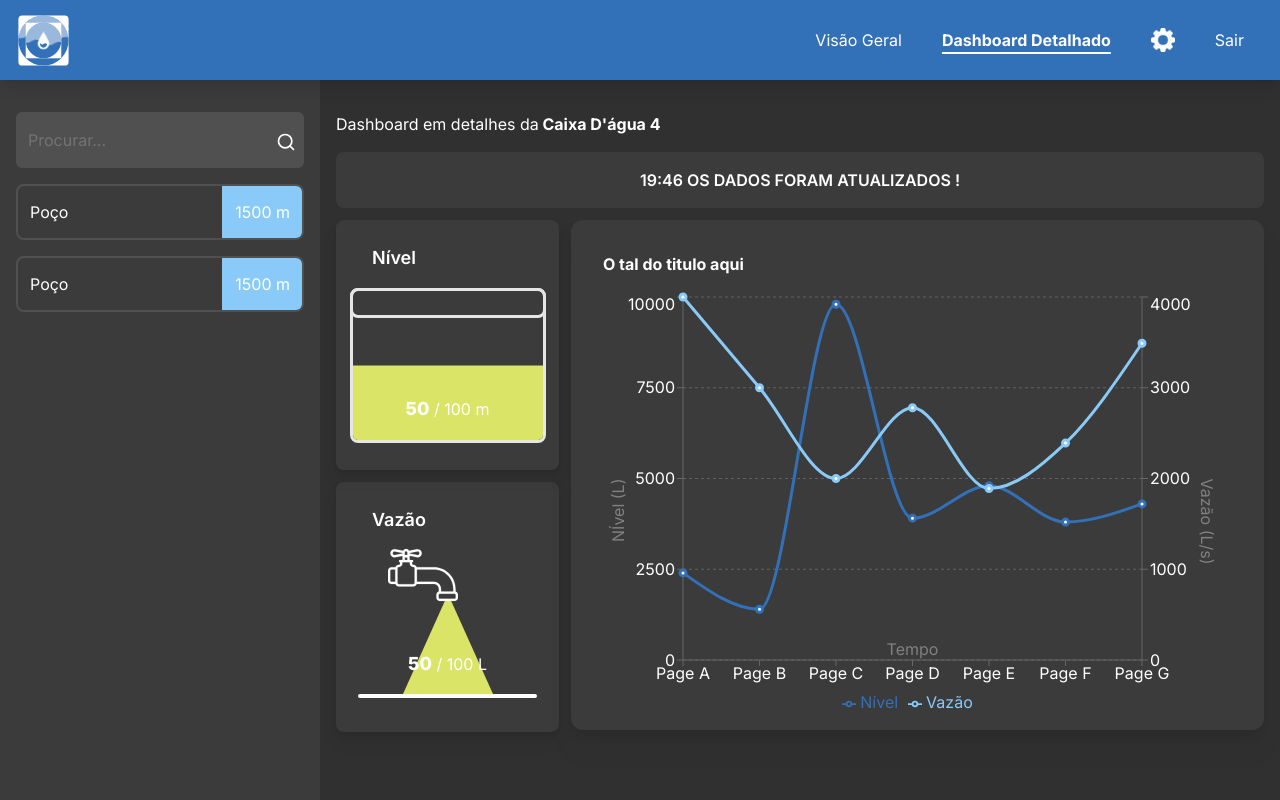
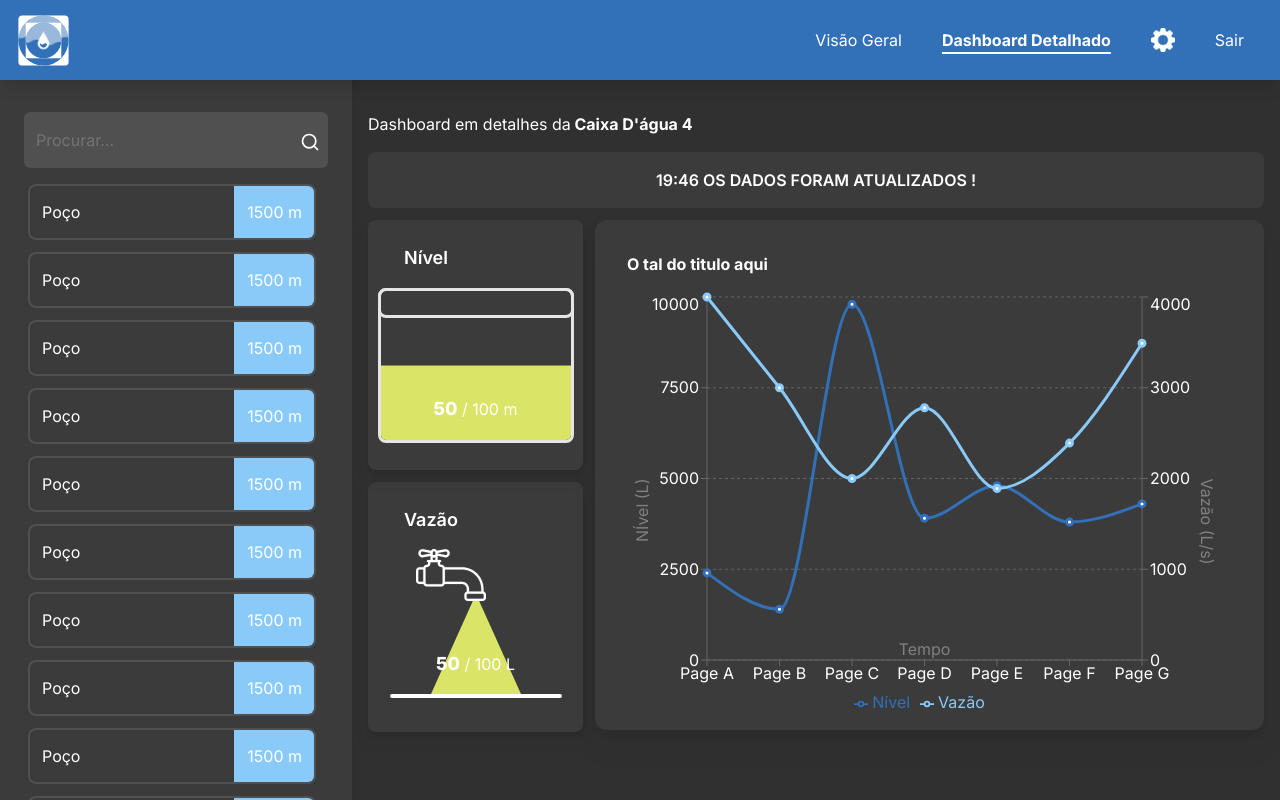
Before and after one commit to RivianSoldier/MAUAguas, a Next.js app in the folder front/mauaguas_front/: page /dashboard-detalhado in a window 1280 px wide. Built offline with nearby package versions, Linux system fonts and the light colour scheme.

Commit message:
overflow

```diff
--- a/front/mauaguas_front/app/dashboard-detalhado/page.js
+++ b/front/mauaguas_front/app/dashboard-detalhado/page.js
@@ -9,32 +9,112 @@ import { ModeloVazao } from "@/components/ui/modelo-vazao-geral";
 
 export default function DashboardDetalhado() {
   return (
+    <div className="h-[000px] bg-[#303030]">
     <main className="flex min-h-screen flex-col bg-[#303030]">
       <NavBar activePage="dashboard-detalhado" />
       <div className="flex flex-grow">
-        <div className="flex flex-col items-center justify-start pt-28 w-96 bg-[#3b3b3b] gap-4 px-4">
+        <div className="flex flex-col items-center justify-start pt-28 w-[22rem] bg-[#3b3b3b] gap-4 shadow-lg rounded-r-xl fixed">
           <div className="relative">
             <Input
               placeholder="Procurar..."
-              className="bg-[#505050] border-none text-white w-72 h-14"
+              className="bg-[#505050] border-none text-white w-[19rem] h-14"
             />
             <Search className="absolute right-2 top-5 h-5 w-5 text-white" />
           </div>
-
-          <div className="flex flex-row h-14 w-72 border-[#505050] border-2 rounded-lg justify-between items-center text-white cursor-pointer hover:scale-[1.03] duration-75">
+          <div className="flex flex-col gap-3 overflow-y-auto overflow-x-hidden pb-80 pr-2 h-screen">
+            <div className="flex flex-row min-h-14 w-72 border-[#505050] border-2 rounded-lg justify-between items-center text-white cursor-pointer hover:scale-[1.03] duration-75">
               <p className="pl-3">Poço</p>
               <div className="flex items-center justify-end pr-3 rounded-r-md bg-[#89caf9] h-full w-20">
                 1500 m
               </div>
             </div>
-          <div className="flex flex-row h-14 w-72 border-[#505050] border-2 rounded-lg justify-between items-center text-white cursor-pointer hover:scale-[1.03] duration-75">
+            <div className="flex flex-row min-h-14 w-72 border-[#505050] border-2 rounded-lg justify-between items-center text-white cursor-pointer hover:scale-[1.03] duration-75">
+              <p className="pl-3">Poço</p>
+              <div className="flex items-center justify-end pr-3 rounded-r-md bg-[#89caf9] h-full w-20">
+                1500 m
+              </div>
+            </div>
+            <div className="flex flex-row min-h-14 w-72 border-[#505050] border-2 rounded-lg justify-between items-center text-white cursor-pointer hover:scale-[1.03] duration-75">
+              <p className="pl-3">Poço</p>
+              <div className="flex items-center justify-end pr-3 rounded-r-md bg-[#89caf9] h-full w-20">
+                1500 m
+              </div>
+            </div>
+            <div className="flex flex-row min-h-14 w-72 border-[#505050] border-2 rounded-lg justify-between items-center text-white cursor-pointer hover:scale-[1.03] duration-75">
+              <p className="pl-3">Poço</p>
+              <div className="flex items-center justify-end pr-3 rounded-r-md bg-[#89caf9] h-full w-20">
+                1500 m
+              </div>
+            </div>
+            <div className="flex flex-row min-h-14 w-72 border-[#505050] border-2 rounded-lg justify-between items-center text-white cursor-pointer hover:scale-[1.03] duration-75">
+              <p className="pl-3">Poço</p>
+              <div className="flex items-center justify-end pr-3 rounded-r-md bg-[#89caf9] h-full w-20">
+                1500 m
+              </div>
+            </div>
+            <div className="flex flex-row min-h-14 w-72 border-[#505050] border-2 rounded-lg justify-between items-center text-white cursor-pointer hover:scale-[1.03] duration-75">
+              <p className="pl-3">Poço</p>
+              <div className="flex items-center justify-end pr-3 rounded-r-md bg-[#89caf9] h-full w-20">
+                1500 m
+              </div>
+            </div>
+            <div className="flex flex-row min-h-14 w-72 border-[#505050] border-2 rounded-lg justify-between items-center text-white cursor-pointer hover:scale-[1.03] duration-75">
+              <p className="pl-3">Poço</p>
+              <div className="flex items-center justify-end pr-3 rounded-r-md bg-[#89caf9] h-full w-20">
+                1500 m
+              </div>
+            </div>
+            <div className="flex flex-row min-h-14 w-72 border-[#505050] border-2 rounded-lg justify-between items-center text-white cursor-pointer hover:scale-[1.03] duration-75">
+              <p className="pl-3">Poço</p>
+              <div className="flex items-center justify-end pr-3 rounded-r-md bg-[#89caf9] h-full w-20">
+                1500 m
+              </div>
+            </div>
+            <div className="flex flex-row min-h-14 w-72 border-[#505050] border-2 rounded-lg justify-between items-center text-white cursor-pointer hover:scale-[1.03] duration-75">
+              <p className="pl-3">Poço</p>
+              <div className="flex items-center justify-end pr-3 rounded-r-md bg-[#89caf9] h-full w-20">
+                1500 m
+              </div>
+            </div>
+            <div className="flex flex-row min-h-14 w-72 border-[#505050] border-2 rounded-lg justify-between items-center text-white cursor-pointer hover:scale-[1.03] duration-75">
+              <p className="pl-3">Poço</p>
+              <div className="flex items-center justify-end pr-3 rounded-r-md bg-[#89caf9] h-full w-20">
+                1500 m
+              </div>
+            </div>
+            <div className="flex flex-row min-h-14 w-72 border-[#505050] border-2 rounded-lg justify-between items-center text-white cursor-pointer hover:scale-[1.03] duration-75">
+              <p className="pl-3">Poço</p>
+              <div className="flex items-center justify-end pr-3 rounded-r-md bg-[#89caf9] h-full w-20">
+                1500 m
+              </div>
+            </div>
+            <div className="flex flex-row min-h-14 w-72 border-[#505050] border-2 rounded-lg justify-between items-center text-white cursor-pointer hover:scale-[1.03] duration-75">
+              <p className="pl-3">Poço</p>
+              <div className="flex items-center justify-end pr-3 rounded-r-md bg-[#89caf9] h-full w-20">
+                1500 m
+              </div>
+            </div>
+            <div className="flex flex-row min-h-14 w-72 border-[#505050] border-2 rounded-lg justify-between items-center text-white cursor-pointer hover:scale-[1.03] duration-75">
+              <p className="pl-3">Poço</p>
+              <div className="flex items-center justify-end pr-3 rounded-r-md bg-[#89caf9] h-full w-20">
+                1500 m
+              </div>
+            </div>
+            <div className="flex flex-row min-h-14 w-72 border-[#505050] border-2 rounded-lg justify-between items-center text-white cursor-pointer hover:scale-[1.03] duration-75">
+              <p className="pl-3">Poço</p>
+              <div className="flex items-center justify-end pr-3 rounded-r-md bg-[#89caf9] h-full w-20">
+                1500 m
+              </div>
+            </div>
+            <div className="flex flex-row min-h-14 w-72 border-[#505050] border-2 rounded-lg justify-between items-center text-white cursor-pointer hover:scale-[1.03] duration-75">
               <p className="pl-3">Poço</p>
               <div className="flex items-center justify-end pr-3 rounded-r-md bg-[#89caf9] h-full w-20">
                 1500 m
               </div>
             </div>
           </div>
-        <div className="flex flex-col w-full text-white mx-4">
+        </div>
+        <div className="flex flex-col pb-4 w-full text-white mx-4 ml-[23rem]">
           <p className="mt-28">
             Dashboard em detalhes da
             <span className="font-bold"> Caixa D'água 4</span>
@@ -63,5 +143,6 @@ export default function DashboardDetalhado() {
         </div>
       </div>
     </main>
+    </div>
   );
 }
--- a/front/mauaguas_front/app/globals.css
+++ b/front/mauaguas_front/app/globals.css
@@ -74,3 +74,24 @@
       @apply bg-background text-foreground;
     }
   }
+
+  /* width */
+::-webkit-scrollbar {
+  width: 10px;
+}
+
+/* Track */
+::-webkit-scrollbar-track {
+  background: #505050;
+}
+
+/* Handle */
+::-webkit-scrollbar-thumb {
+  background: #7D7D7D;
+  border-radius: 5px;
+}
+
+/* Handle on hover */
+::-webkit-scrollbar-thumb:hover {
+  background: #999999;
+}
```
Lines whose indentation alone changed are shown as unchanged.
